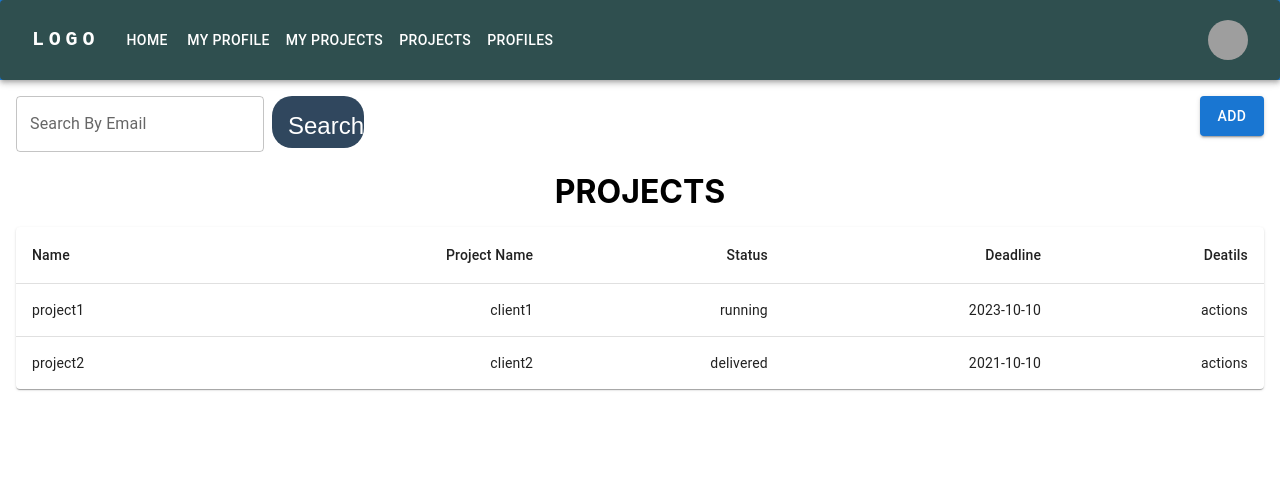
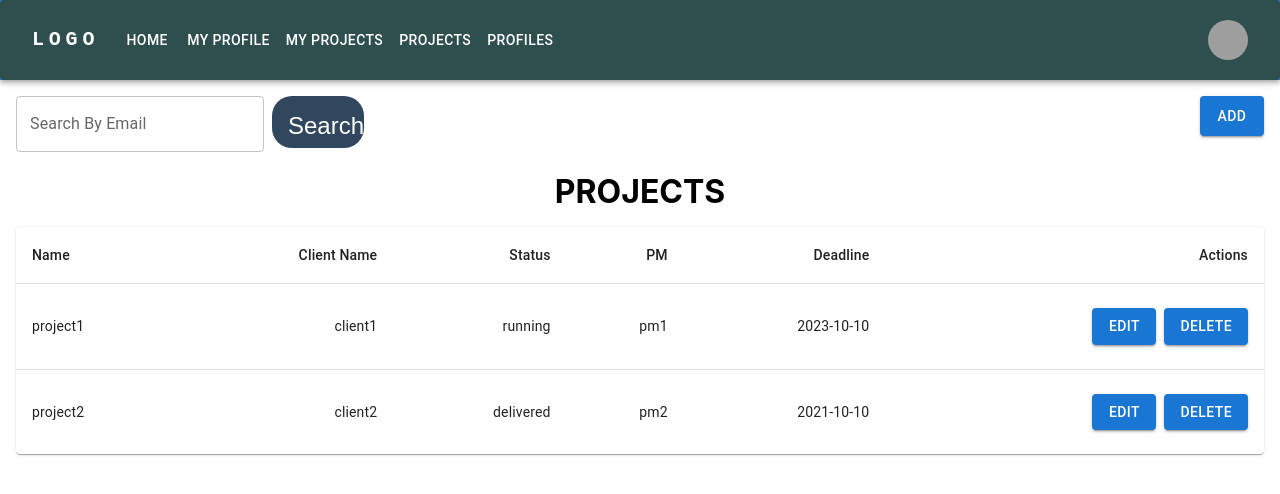
Before and after one commit to logan-void/MERN-Employe-Manage, a React (Create React App) app in the folder frontend/: page /projects in a window 1280 px wide. Shown: the top 494 px of the page. Built offline with nearby package versions, Linux system fonts and the light colour scheme; grey boxes are pictures that could not be loaded.

Commit message:
feat: update profile and project pages

```diff
--- a/frontend/src/App.tsx
+++ b/frontend/src/App.tsx
@@ -35,6 +35,7 @@ function App() {
           }
         />
         <Route path="/addProject" element={<AddProject />} />
+        <Route path="/addProject/:id" element={<AddProject />} />
         <Route path="/addEmployee" element={<AddEmployee />} />
         <Route path="/changePassword" element={<ChangePassword />} />
         <Route path="*" element={<NotFound />} />
--- a/frontend/src/components/DataTable.tsx
+++ b/frontend/src/components/DataTable.tsx
@@ -81,13 +81,14 @@ const DataTable = ({
                 <>
                   <TableCell>Name</TableCell>
                   <Hidden smDown>
-                    <TableCell align="right">Project Name</TableCell>
+                    <TableCell align="right">Client Name</TableCell>
                     <TableCell align="right">Status</TableCell>
+                    <TableCell align="right">PM</TableCell>
                     <TableCell align="right">Deadline</TableCell>
                   </Hidden>
                 </>
               )}
-              <TableCell align="right">Deatils</TableCell>
+              <TableCell align="right">Actions</TableCell>
             </TableRow>
           </TableHead>
           <TableBody>
@@ -115,11 +116,25 @@ const DataTable = ({
                     <Hidden smDown>
                       <TableCell align="right">{row.client_name}</TableCell>
                       <TableCell align="right">{row.status}</TableCell>
+                      <TableCell align="right">{row.pm}</TableCell>
                       <TableCell align="right">{row.deadline}</TableCell>
                     </Hidden>
                   </>
                 )}
-                <TableCell align="right">actions</TableCell>
+                {isprofiles ? (
+                  <TableCell align="right">Details</TableCell>
+                ) : (
+                  <TableCell align="right">
+                    <Button
+                      variant="contained"
+                      sx={{ m: 1 }}
+                      onClick={() => navigate("/addProject/:id")}
+                    >
+                      Edit
+                    </Button>
+                    <Button variant="contained">Delete</Button>
+                  </TableCell>
+                )}
               </TableRow>
             ))}
           </TableBody>
--- a/frontend/src/components/NavBar.tsx
+++ b/frontend/src/components/NavBar.tsx
@@ -25,7 +25,7 @@ const ResponsiveAppBar = () => {
       ["My Profile", "/myprofile"],
       ["My Projects", "/myprojects"],
       ["Projects", "/projects"],
-      ["Profiles", "/profile"],
+      ["Profiles", "/profiles"],
     ];
   } else {
     pages = [
--- a/frontend/src/pages/MyProfile.tsx
+++ b/frontend/src/pages/MyProfile.tsx
@@ -2,13 +2,32 @@ import React from "react";
 import Box from "@mui/material/Box";
 import Card from "@mui/material/Card";
 import Typography from "@mui/material/Typography";
+import Button from "@mui/material/Button";
+import { useNavigate } from "react-router-dom";
 
 const MyProfile = () => {
+  const navigate = useNavigate();
   return (
     <div>
-      <Typography variant="h3" sx={{ textAlign: "center", padding: 2 }}>
-        My Profile
-      </Typography>
+      <Box
+        sx={{
+          display: "flex",
+          flexDirection: "row",
+          justifyContent: "space-around",
+        }}
+      >
+        <Typography variant="h3" sx={{ textAlign: "center", padding: 2 }}>
+          My Profile
+        </Typography>
+        <Button
+          color="primary"
+          variant="contained"
+          sx={{ height: "3rem", p: 2, mt: 2, color: "white" }}
+          onClick={() => navigate("/changePassword")}
+        >
+          Change Password
+        </Button>
+      </Box>
       <div>
         <Box>
           <Box sx={{ display: { md: "flex" } }}>
--- a/frontend/src/pages/Projects.tsx
+++ b/frontend/src/pages/Projects.tsx
@@ -12,6 +12,7 @@ const Projects = ({
       id: 1,
       name: "project1",
       client_name: "client1",
+      pm: "pm1",
       status: "running",
       deadline: "2023-10-10",
     },
@@ -19,6 +20,7 @@ const Projects = ({
       id: 2,
       name: "project2",
       client_name: "client2",
+      pm: "pm2",
       status: "delivered",
       deadline: "2021-10-10",
     },
```
